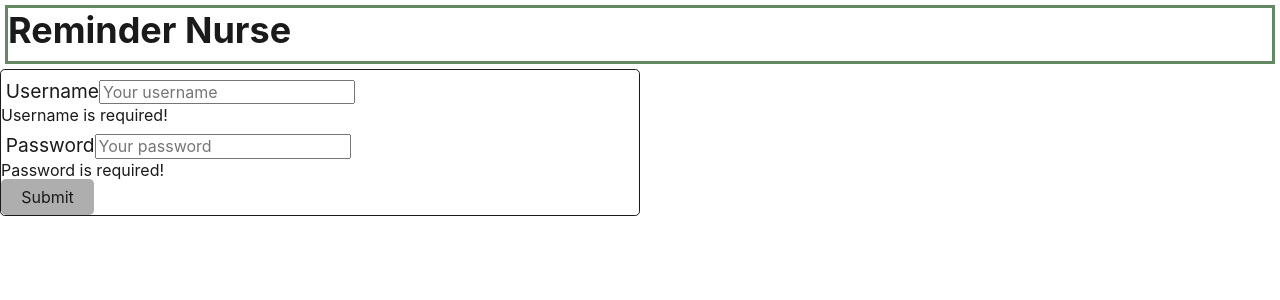
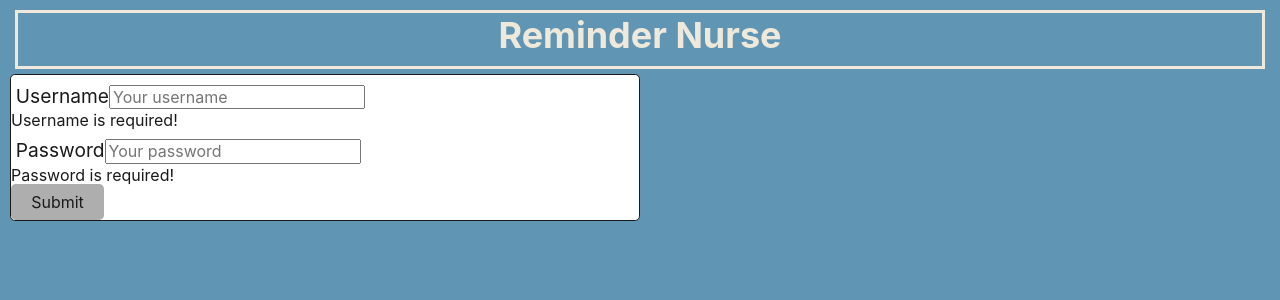
Before and after one commit to IqbalAhmadi/Reminder-Nurse, a React (Create React App) app in the folder client/: page / in a window 1280 px wide. Shown: the top 300 px of the page. Built offline with nearby package versions, Linux system fonts and the light colour scheme.

Commit message:
added list loading and buttons

```diff
--- a/client/src/App.css
+++ b/client/src/App.css
@@ -1,14 +1,37 @@
 :root {
-  --dark: #658864;
-  --gray: #b7b78a;
-  --contrast: #dddddd;
-  --light: #eeeeee;
+  --dark: #6096b4;
+  --gray: #5c9eb6;
+  --light: #bdcdd6;
+  --contrast: #eee9da;
+
+  background-color: var(--dark);
+}
+
+h1,
+h2,
+h3,
+h4,
+p {
+  color: var(--contrast);
 }
 
 header {
-  display: grid;
-  grid-template-columns: auto 1 fr;
+  margin: 5px;
+  text-align: center;
+  border: solid var(--contrast);
+}
 
-  margin: 5px;
-  border: solid var(--dark);
+body {
+  margin: 10px;
 }
+
+button:hover {
+  cursor: pointer;
+}
+
+.medication-list li {
+  padding: 5px;
+  margin: 10px;
+  border: solid var(--contrast);
+  background-color: var(--gray);
+}
--- a/client/src/components/MedicationList/index.js
+++ b/client/src/components/MedicationList/index.js
@@ -1,10 +1,21 @@
 import React from 'react';
+import Button from 'react-bootstrap/Button';
 
 const MedicationList = ({ medicines }) => {
   return (
-    <ol>
+    <ol className="medication-list display-flex flex-wrap">
       {medicines.map((medicine) => {
-        return <li key={medicine._id}>{medicine.name}</li>;
+        return (
+          <li key={medicine._id} style={{ listStyleType: 'none' }}>
+            <section className="display-flex">
+              <h3>{medicine.name}</h3>
+              <section className="m-1">
+                <Button variant="secondary">Modify</Button>
+                <Button variant="danger">Delete</Button>
+              </section>
+            </section>
+          </li>
+        );
       })}
     </ol>
   );
--- a/client/src/pages/Current.js
+++ b/client/src/pages/Current.js
@@ -2,6 +2,7 @@ import React from 'react';
 import { useQuery } from '@apollo/client';
 import { QUERY_MEDICINES } from '../utils/queries';
 import MedicationList from '../components/MedicationList';
+import Button from 'react-bootstrap/Button';
 
 const Current = () => {
   const { loading, data } = useQuery(QUERY_MEDICINES);
@@ -11,7 +12,7 @@ const Current = () => {
   return (
     <section className="current">
       <h1>Current Medication</h1>
-      <button>Add Medication</button>
+      <Button>Add Medication</Button>
       <section>
         <MedicationList medicines={data.medicines} />
       </section>
```
Also changed, not shown: 1 other file (tests, documents, lock files or other folders).
